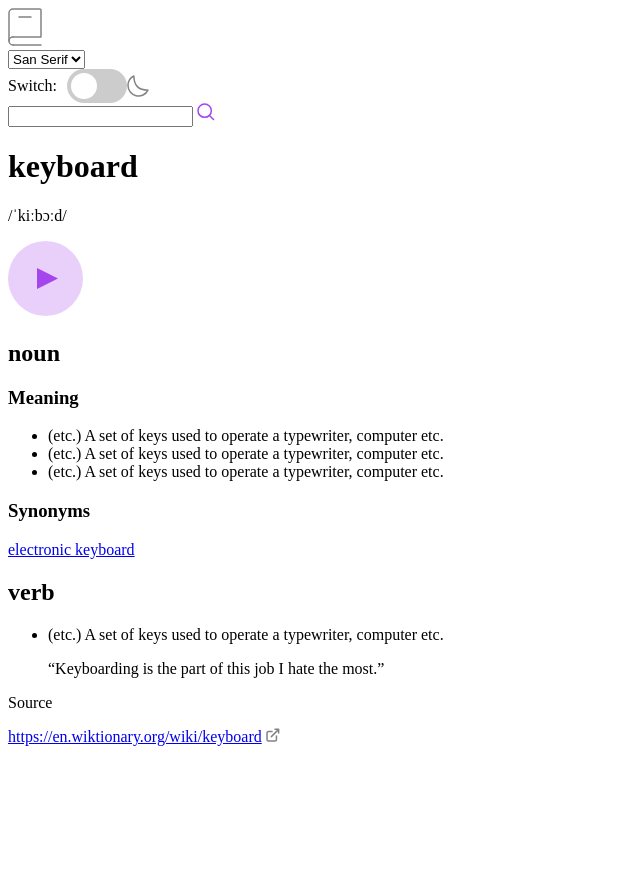
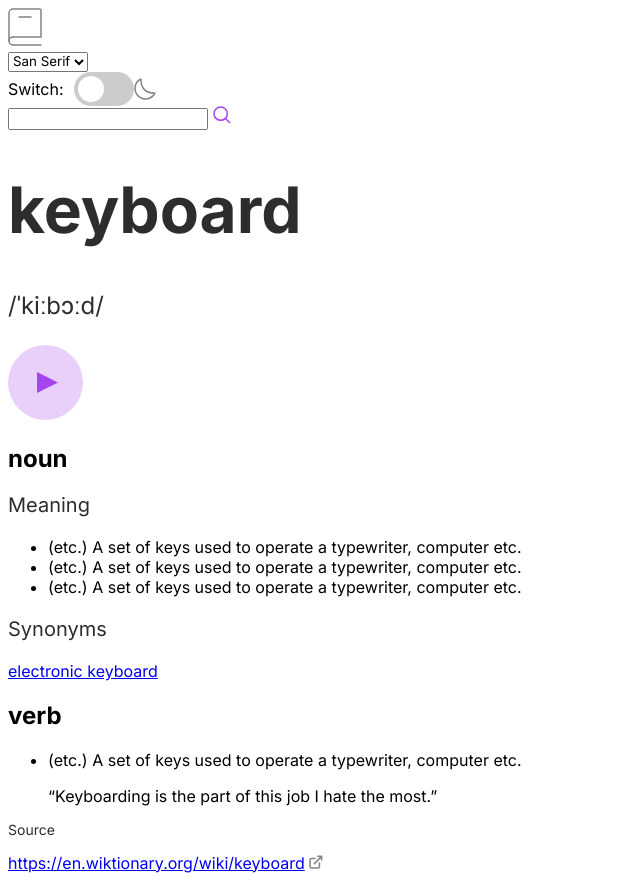
Before and after one commit to mhinton123/dictionary-app, a plain HTML site: page index.html in a window 1280 px wide. Shown: the whole page, without its empty margins (0-640 px from the left). Before the commit the page ends 800 px from the top, so only its background shows below. Drawn offline with Linux system fonts and the light colour scheme.

Commit message:
Setup colours and typography

```diff
--- /dev/null
+++ b/css/colours.css
@@ -0,0 +1,13 @@
+:root{
+    --grey90: #050505;
+    --grey80: #1F1F1F;
+    --grey70: #2D2D2D;
+    --grey60: #3A3A3A;
+
+    --lgrey50: #757575;
+    --lgrey40: #E9E9E9;
+    --lgrey30: #F4F4F4;
+
+    --purple: #A445ED;
+    --salmon: #FF5252;
+}
--- /dev/null
+++ b/css/fonts.css
@@ -0,0 +1,44 @@
+/* Sans Serif */
+
+.heading-l {
+    font-size: 4rem;
+    color: #2d2d2d;
+    line-height: 4.81rem;
+    font-weight: 700;
+}
+
+.heading-m {
+    font-size: 1.5rem;
+    color: #2d2d2d;
+    line-height: 1.81rem;
+    font-weight: 400;
+}
+
+.heading-s {
+    font-size: 1.25rem;
+    color: #2d2d2d;
+    line-height: 1.5rem;
+    font-weight: 400;
+}
+
+.body-m {
+    font-size: 1.125rem;
+    color: #2d2d2d;
+    line-height: 1.5rem;
+    font-weight: 400;
+}
+
+.body-s {
+    font-size: 0.875rem;
+    color: #2d2d2d;
+    line-height: 1.06rem;
+    font-weight: 400;
+}
+
+.serif {
+    font-family: Lora, Serif;
+}
+
+.mono {
+    font-family: Inconsolata, Serif;
+}
--- a/styles.css
+++ b/css/styles.css
@@ -1,3 +1,7 @@
+* {
+    font-family: Inter, sans-serif;
+}
+
 
 
 
--- a/index.html
+++ b/index.html
@@ -5,7 +5,9 @@
     <meta name="viewport" content="width=device-width, initial-scale=1.0">
 
     <!-- CSS -->
-    <link rel="stylesheet" href="./styles.css">
+    <link rel="stylesheet" href="./css/styles.css">
+    <link rel="stylesheet" href="./css/colours.css">
+    <link rel="stylesheet" href="./css/fonts.css">
 
     <!-- Fonts -->
     <link rel="preconnect" href="https://fonts.googleapis.com">
```
Also changed, not shown: 1 other file.
